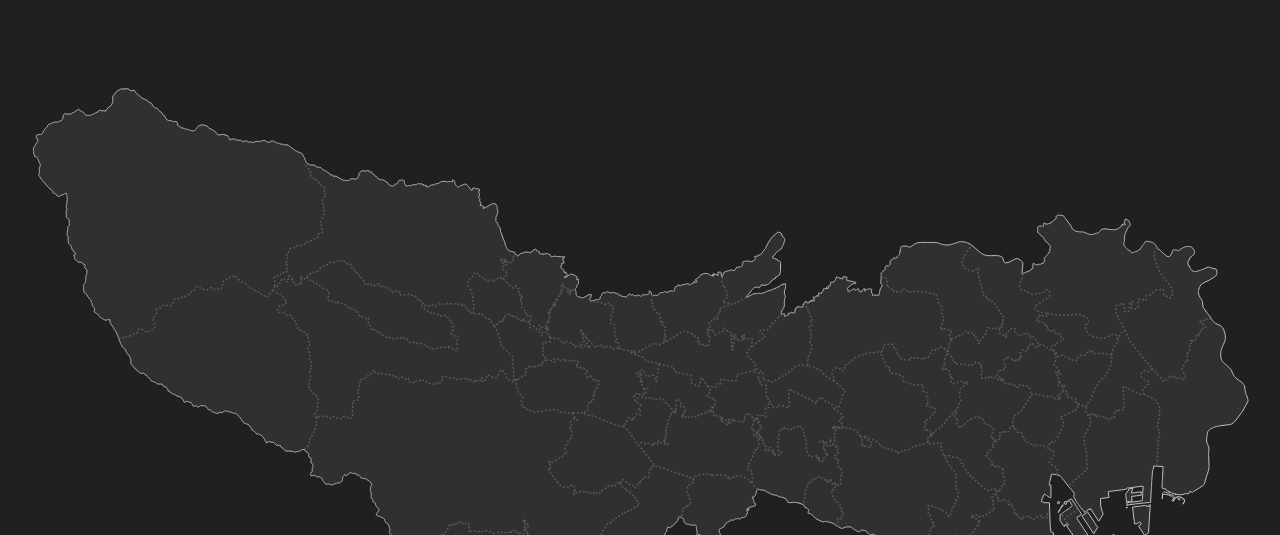
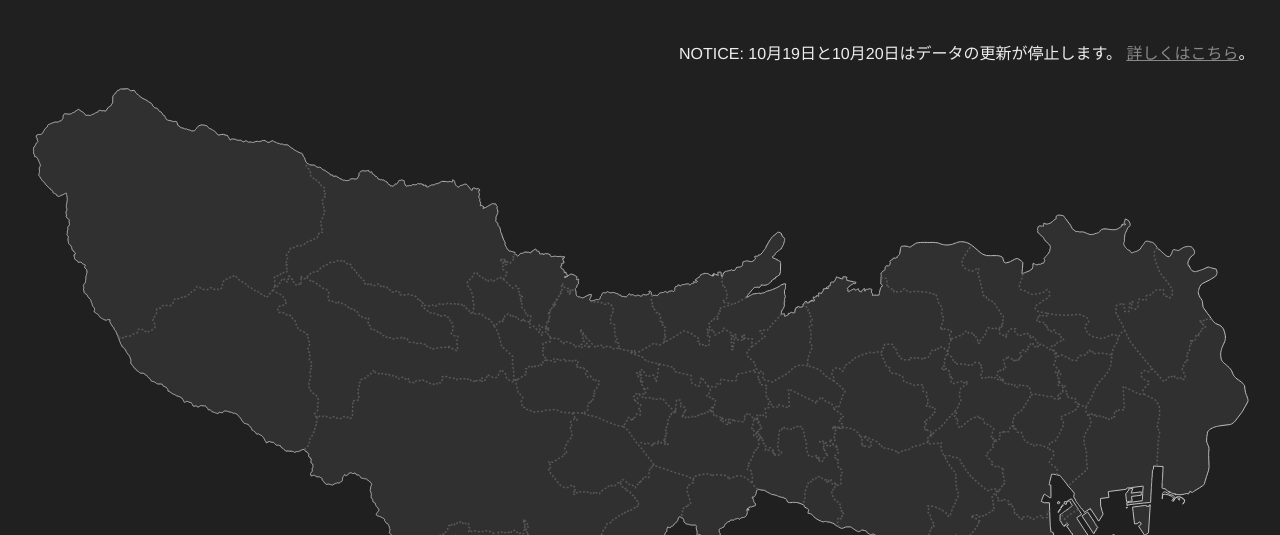
Before and after one commit to cambecc/air, a website: page public/index.html in a window 1280 px wide. Shown: the top 535 px of the page. Drawn offline with Linux system fonts and the light colour scheme; no server answers; a web font is replaced by a local one.

Commit message:
add notice data unavailable over weekend

```diff
--- a/public/css/styles.css
+++ b/public/css/styles.css
@@ -72,6 +72,13 @@ body {
     font-size: 1.0em;
 }
 
+#notice {
+    position: absolute;
+    top: 5%;
+    right: 2%;
+    font-size: 1.0em;
+}
+
 #about {
     margin-top: 1.25em;
     padding-bottom: 1em;
--- a/public/index.html
+++ b/public/index.html
@@ -36,6 +36,10 @@
             <h2 id="point-details">&nbsp;</h2>
         </div>
         <div id="arrow">↓</div>
+        <div id="notice">
+            <h4>NOTICE: 10月19日と10月20日はデータの更新が停止します。
+                <a href="http://www.kankyo.metro.tokyo.jp/cgi-bin/bunpu1/p101.cgi">詳しくはこちら</a>。</h4>
+        </div>
     </div>
 
     <div id="about">
```
